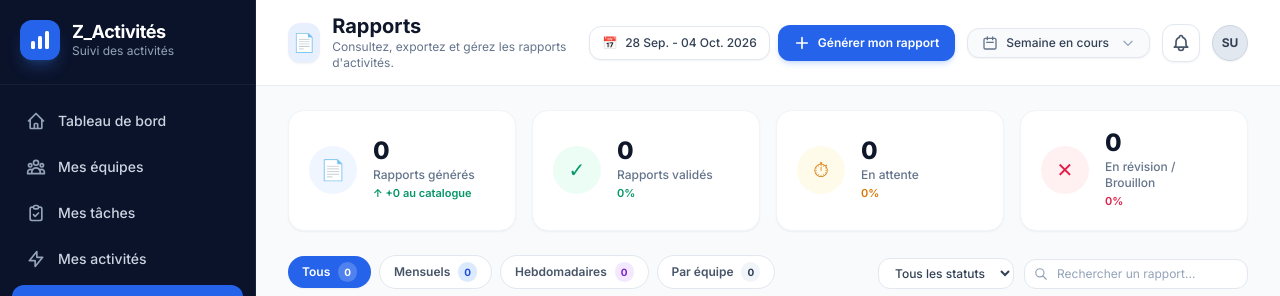
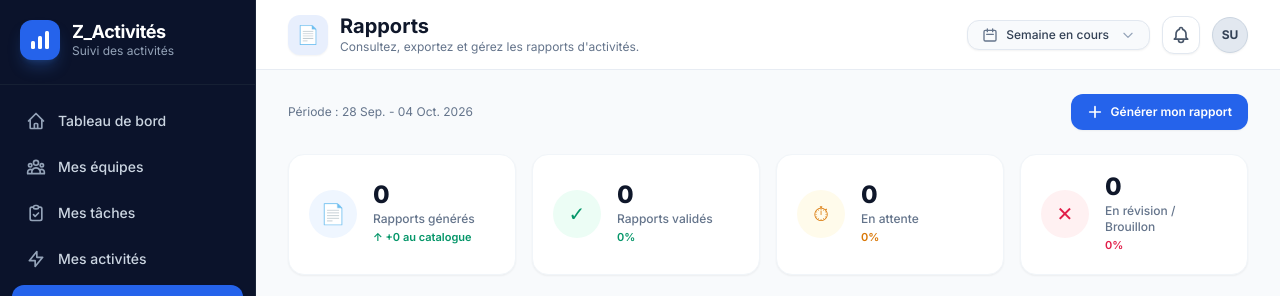
Before and after one commit to clyde237/z_activities, a Flask app: page /reports in a window 1280 px wide. Shown: the top 296 px of the page. Run offline with Flask 3, Linux system fonts and the light colour scheme; the visitor is signed in with stand-in values (Sample User, id 1); data that the repository does not hold is empty; some libraries are stand-ins or nearby versions.

Commit message:
fix: keep report actions in page content

```diff
--- a/app/templates/base.html
+++ b/app/templates/base.html
@@ -217,7 +217,6 @@
 
           <!-- Outils Droite : Sélecteur Semaine + Cloche + Avatar -->
           <div class="flex items-center gap-3 shrink-0">
-            {% block header_actions %}{% endblock %}
             <!-- Sélecteur Période / Semaine -->
             <div class="hidden sm:flex items-center gap-2 bg-slate-50 hover:bg-slate-100 border border-slate-200 px-3.5 py-1.5 rounded-xl text-xs font-medium text-slate-700 transition-colors cursor-pointer shadow-sm">
               <svg class="w-4 h-4 text-slate-500" fill="none" stroke="currentColor" viewBox="0 0 24 24">
--- a/app/templates/reports/list.html
+++ b/app/templates/reports/list.html
@@ -13,19 +13,18 @@
 </div>
 {% endblock %}
 
-{% block header_actions %}
-<div class="flex items-center gap-2">
-  <div class="hidden sm:flex items-center gap-2 px-3 py-2 rounded-xl bg-white border border-slate-200 text-xs font-medium text-slate-700 shadow-sm">
-    <span>📅</span>
-    <span>{{ current_week_start.strftime('%d %b.') }} - {{ current_week_end.strftime('%d %b. %Y') }}</span>
+{% block content %}
+<div class="space-y-6">
+  <div class="flex flex-col sm:flex-row sm:items-center sm:justify-between gap-3">
+    <div class="text-xs text-slate-500">
+      Période : {{ current_week_start.strftime('%d %b.') }} - {{ current_week_end.strftime('%d %b. %Y') }}
     </div>
-
     {% if current_user.is_chef_service() %}
-  <div class="flex items-center gap-2">
+    <div class="flex flex-wrap items-center gap-2">
       <form method="post" action="{{ url_for('reports.generate_all_reports') }}">
         <input type="hidden" name="csrf_token" value="{{ csrf_token() }}">
         <button type="submit"
-              class="inline-flex items-center gap-2 bg-blue-600 hover:bg-blue-700 text-white text-xs font-semibold px-4 py-2.5 rounded-xl shadow-md shadow-blue-500/20 transition-all cursor-pointer">
+                class="inline-flex items-center gap-2 bg-blue-600 hover:bg-blue-700 text-white text-xs font-semibold px-4 py-2.5 rounded-xl shadow-sm transition-colors cursor-pointer">
           <svg class="w-4 h-4" fill="none" stroke="currentColor" viewBox="0 0 24 24">
             <path stroke-linecap="round" stroke-linejoin="round" stroke-width="2.5" d="M12 4v16m8-8H4"/>
           </svg>
@@ -33,7 +32,7 @@
         </button>
       </form>
       <a href="{{ url_for('monthly_reports.list_monthly_reports') }}"
-       class="inline-flex items-center gap-2 bg-white hover:bg-slate-50 text-slate-700 text-xs font-semibold px-4 py-2.5 rounded-xl border border-slate-200 transition-all">
+         class="inline-flex items-center gap-2 bg-white hover:bg-slate-50 text-slate-700 text-xs font-semibold px-4 py-2.5 rounded-xl border border-slate-200 transition-colors">
         <span>Rapports mensuels</span>
       </a>
     </div>
@@ -41,7 +40,7 @@
     <form method="post" action="{{ url_for('reports.generate_current_report') }}">
       <input type="hidden" name="csrf_token" value="{{ csrf_token() }}">
       <button type="submit"
-            class="inline-flex items-center gap-2 bg-blue-600 hover:bg-blue-700 text-white text-xs font-semibold px-4 py-2.5 rounded-xl shadow-md shadow-blue-500/20 transition-all cursor-pointer">
+              class="inline-flex items-center gap-2 bg-blue-600 hover:bg-blue-700 text-white text-xs font-semibold px-4 py-2.5 rounded-xl shadow-sm transition-colors cursor-pointer">
         <svg class="w-4 h-4" fill="none" stroke="currentColor" viewBox="0 0 24 24">
           <path stroke-linecap="round" stroke-linejoin="round" stroke-width="2.5" d="M12 4v16m8-8H4"/>
         </svg>
@@ -50,10 +49,6 @@
     </form>
     {% endif %}
   </div>
-{% endblock %}
-
-{% block content %}
-<div class="space-y-6">
 
   <!-- 4 Cartes KPI Pastel -->
   <div class="grid grid-cols-1 sm:grid-cols-2 lg:grid-cols-4 gap-4">
```
Also changed, not shown: tests/test_weekly_reports.py (+1 -0 lines). Lines whose indentation alone changed are shown as unchanged.
